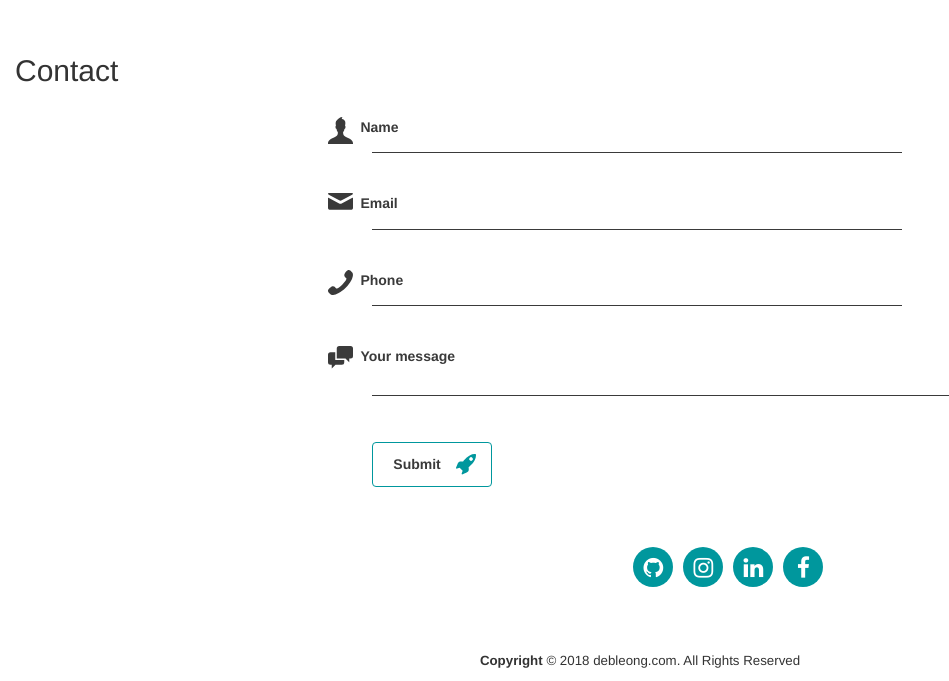
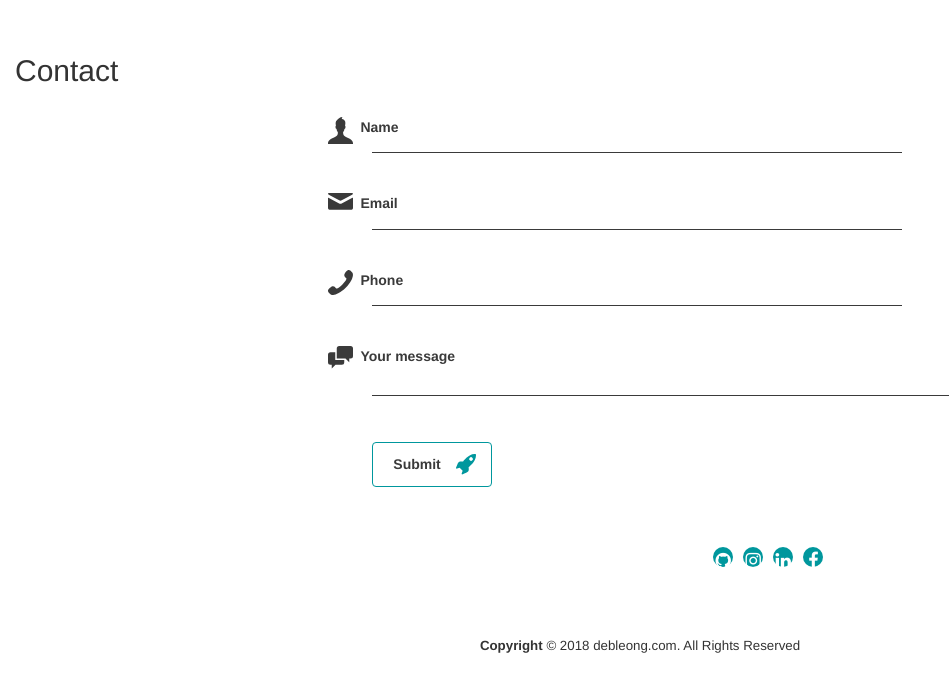
Before and after one commit to deborah326/deborah326.github.io, a plain HTML site: page index.html in a window 1280 px wide. Shown: the part 2644-3325 px from the top of the page, without its empty margins (0-949 px from the left). Drawn offline with nearby package versions, Linux system fonts and the light colour scheme; a script that the page names is missing.

Commit message:
fix social media @media query size

```diff
--- a/styles/style.css
+++ b/styles/style.css
@@ -289,6 +289,12 @@ h2 {
   text-align: center;
   margin-right: 10px;
   padding-top: 18%;
+  @media only screen and (min-width: 580px) {
+    width: 20px;
+    height: 20px;
+    border-radius: 20px;
+    font-size: 18px;
+  }
   /*margin-bottom: 10px;*/
 }
 
```
